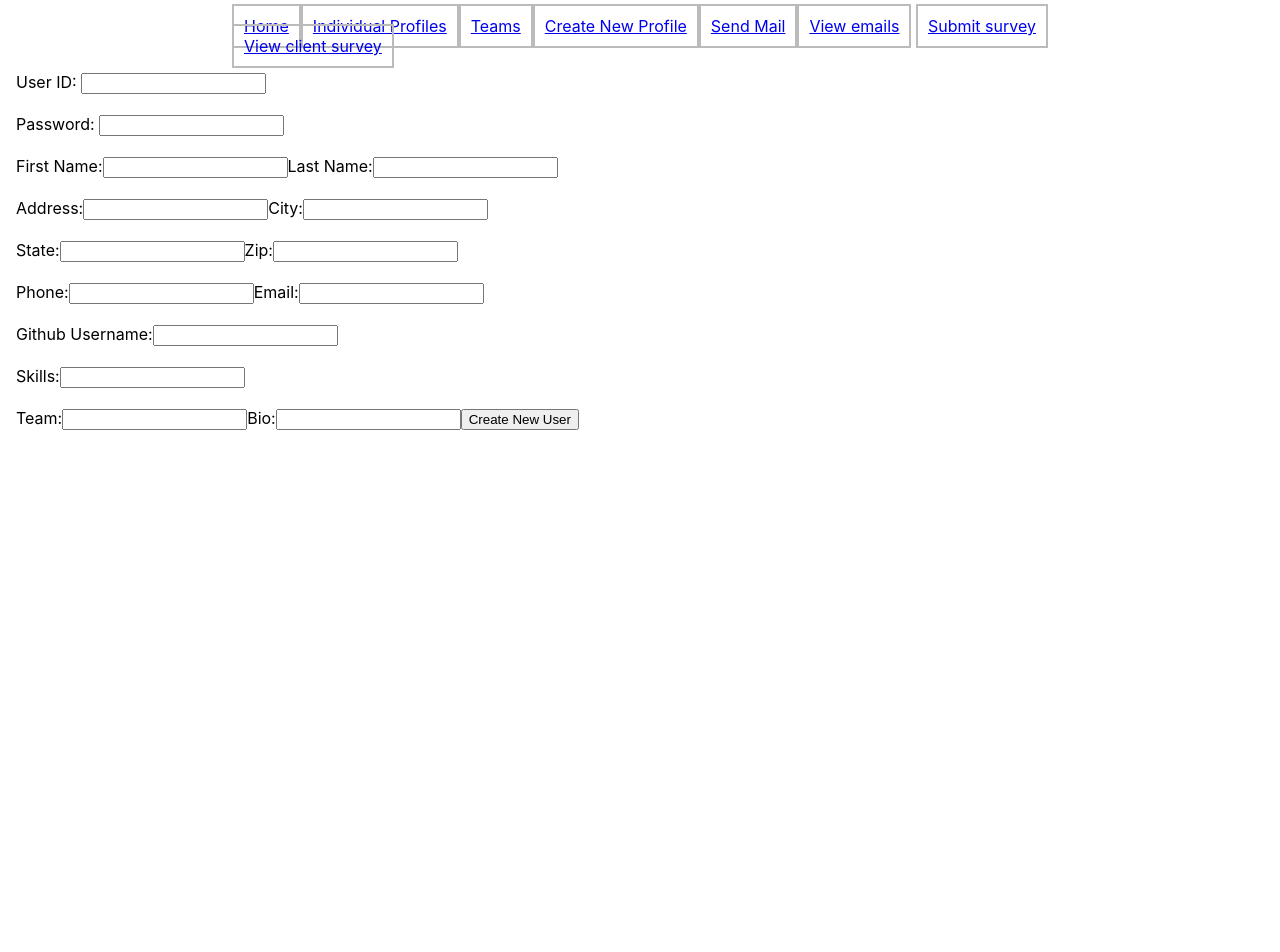
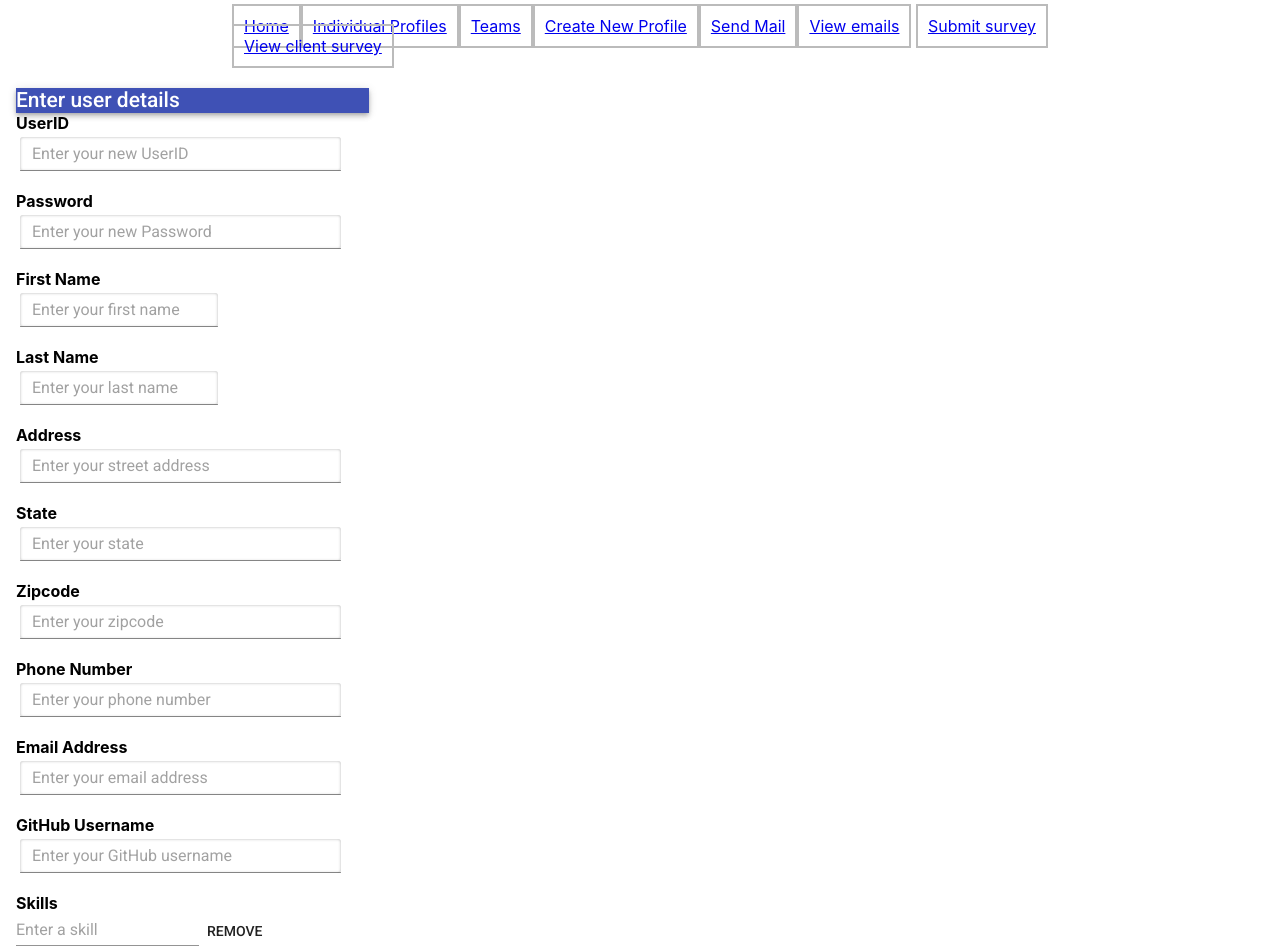
Before and after one commit to clange9530/student-portal-app, a React (Create React App) app in the folder client/: page /createProfile in a window 1280 px wide. Shown: the top 952 px of the page. Before the commit the page ends 800 px from the top, so only its background shows below. Built offline with nearby package versions, Linux system fonts and the light colour scheme.

Commit message:
Updated create profile page to use MUI & save multiple skills.

```diff
--- a/client/src/Components/Header.js
+++ b/client/src/Components/Header.js
@@ -3,6 +3,7 @@ import { Link } from "react-router-dom";
 
 const Header = () => (
   <header class="header">
+    <div>
       <nav>
         <ul>
           <li class="navBar"><Link to='/'   >Home</Link></li>
@@ -15,6 +16,8 @@ const Header = () => (
           <li class="navBar"><Link to="/clientsurvey/566372f4d11de3498e2941c9">View client survey</Link></li>     {/* TODO: Make project id dynamic */}
         </ul>
       </nav>
+    </div>
+
   </header>
 )
 
--- a/client/src/Pages/CreateProfile.js
+++ b/client/src/Pages/CreateProfile.js
@@ -1,4 +1,9 @@
 import React, { Component } from 'react';
+import Typography from '@material-ui/core/Typography';
+import Button from '@material-ui/core/Button';
+import Grid from '@material-ui/core/Grid';
+import { Input } from '@material-ui/core';
+import AppBar from '@material-ui/core/AppBar';
 
 class CreateProfile extends Component{
     state = {
@@ -15,13 +20,34 @@ class CreateProfile extends Component{
         Github:'',
         Bio:'',
         Team: '',
-        Skills: []
+        Skills: [{name: ''}]
     }
 
     handleChange = (e) => {
         this.setState({[e.target.name]: e.target.value})
     }
 
+    handleSkillChange = (index) => (e) => {
+        const newSkills = this.state.Skills.map((skill, skillIndex) => {
+            if (index !== skillIndex) return skill;
+            return { ...skill, name: e.target.value};
+        });
+        this.setState({Skills: newSkills})
+    }
+
+    addSkill = (e) => {
+        e.preventDefault();
+        this.setState({
+            Skills: this.state.Skills.concat([{name: ''}])
+        })
+    }
+
+    deleteSkill = (index) => (e) => {
+        e.preventDefault();
+        this.setState({
+            Skills: this.state.Skills.filter((skill, skillIndex) => index !== skillIndex)
+        })
+    }
 
     handleSubmit = (e) => {
         e.preventDefault();
@@ -47,66 +73,173 @@ class CreateProfile extends Component{
             Email:'',
             Github:'',
             Bio:'',
-            Skills: [],
+            Skills: [{name: ''}],
             Team: ''
         });
     }
 
     render() {
         return(
-            <div className="row">
-                <div classname="column">
-                    <form onSubmit={this.handleSubmit}>
-                        <label>User ID: </label>
-                        <input type="text" name="UserID" onChange={this.handleChange}/>
-                        <br/>
-                        <br/>
-                        <label>Password: </label>
-                        <input type="text" name="Password" onChange={this.handleChange}/>
-                        <br/>
-                        <br/>
-                        <label>First Name:</label>
-                        <input type="text" name="First" onChange={this.handleChange}/>
-                        <label>Last Name:</label>
-                        <input type="text" name="Last" onChange={this.handleChange}/>
-                        <br/>
-                        <br/>
-                        <label>Address:</label>
-                        <input type="text" name="Address" onChange={this.handleChange}/>
-                        <label>City:</label>
-                        <input type="text" name="City" onChange={this.handleChange}/>
-                        <br/>
-                        <br/>
-                        <label>State:</label>
-                        <input type="text" name="State" onChange={this.handleChange}/>
-                        <label>Zip:</label>
-                        <input type="text" name="Zip" onChange={this.handleChange}/>
-                        <br/>
-                        <br/>
-                        <label>Phone:</label>
-                        <input type="text" name="Phone" onChange={this.handleChange}/>
-                        <label>Email:</label>
-                        <input type="text" name="Email" onChange={this.handleChange}/>
-                        <br/>
-                        <br/>
-                        <label>Github Username:</label>
-                        <input type="text" name="Github" onChange={this.handleChange}/>
-                        <br/>
-                        <br/>
-                        <label>Skills:</label>
-                        <input type="text" name="Skills" onChange={this.handleChange}/>
-                        <br/>
-                        <br/>
-                        <label>Team:</label>
-                        <input type="text" name="Team" onChange={this.handleChange}/>
-                        <label>Bio:</label>
-                        <input type="text" name="Bio" onChange={this.handleChange}/>
-                        <button onClick={this.handleSubmit}>Create New User</button>
-                    </form>
-                </div>
-                <div className="column">
-
-                </div>
+            <div className="column1">
+                <AppBar position="static" >
+                    <Typography variant="title" color="inherit">
+                    Enter user details
+                    </Typography>
+                </AppBar>
+                <Grid container direction="column" spacing={16} >
+                    <Grid item md={12}>
+                        <label className="display-label">UserID</label>
+                        <Input
+                            className="text-input"
+                            name="UserID"
+                            title="UserID"
+                            value={this.state.UserID}
+                            onChange={this.handleChange}
+                            placeholder="Enter your new UserID"
+                            fullWidth={false}
+                        />
+                    </Grid>
+                    <Grid item md={12}>
+                        <label className="display-label">Password</label>
+                        <Input
+                            className="text-input"
+                            name="Password"
+                            title="Password"
+                            value={this.state.Password}
+                            onChange={this.handleChange}
+                            placeholder="Enter your new Password"
+                            fullWidth={false}
+                        />
+                    </Grid>
+                    <Grid item md={8}>
+                        <label className="display-label">First Name</label>
+                        <Input
+                            className="text-input"
+                            name="First"
+                            title="First"
+                            value={this.state.First}
+                            onChange={this.handleChange}
+                            placeholder="Enter your first name"
+                            fullWidth={false}
+                        />
+                    </Grid>
+                    <Grid item md={8}>
+                        <label className="display-label">Last Name</label>
+                        <Input
+                            className="text-input"
+                            name="Last"
+                            title="Last"
+                            value={this.state.Last}
+                            onChange={this.handleChange}
+                            placeholder="Enter your last name"
+                            fullWidth={false}
+                        />
+                    </Grid>
+                    <Grid item md={12}>
+                        <label className="display-label">Address</label>
+                        <Input
+                            className="text-input"
+                            name="Address"
+                            title="Address"
+                            value={this.state.Address}
+                            onChange={this.handleChange}
+                            placeholder="Enter your street address"
+                            fullWidth={false}
+                        />
+                    </Grid>
+                    <Grid item md={12}>
+                        <label className="display-label">State</label>
+                        <Input
+                            className="text-input"
+                            name="State"
+                            title="State"
+                            value={this.state.State}
+                            onChange={this.handleChange}
+                            placeholder="Enter your state"
+                            fullWidth={false}
+                        />
+                    </Grid>
+                    <Grid item md={12}>
+                        <label className="display-label">Zipcode</label>
+                        <Input
+                            className="text-input"
+                            name="Zipcode"
+                            title="Zipcode"
+                            value={this.state.Zipcode}
+                            onChange={this.handleChange}
+                            placeholder="Enter your zipcode"
+                            fullWidth={false}
+                        />
+                    </Grid>
+                    <Grid item md={12}>
+                        <label className="display-label">Phone Number</label>
+                        <Input
+                            className="text-input"
+                            name="Phone"
+                            title="Phone"
+                            value={this.state.Phone}
+                            onChange={this.handleChange}
+                            placeholder="Enter your phone number"
+                            fullWidth={false}
+                        />
+                    </Grid>
+                    <Grid item md={12}>
+                        <label className="display-label">Email Address</label>
+                        <Input
+                            className="text-input"
+                            name="Email"
+                            title="Email"
+                            value={this.state.Email}
+                            onChange={this.handleChange}
+                            placeholder="Enter your email address"
+                            fullWidth={false}
+                        />
+                    </Grid>
+                    <Grid item md={12}>
+                        <label className="display-label">GitHub Username</label>
+                        <Input
+                            className="text-input"
+                            name="Github"
+                            title="Github"
+                            value={this.state.Github}
+                            onChange={this.handleChange}
+                            placeholder="Enter your GitHub username"
+                            fullWidth={false}
+                        />
+                    </Grid>
+                    <Grid item md={12}>
+                        <label className="display-label">Skills</label>
+                        {this.state.Skills.map((skill, index) => (
+                                <div>
+                                    <Input
+                                        type="text"
+                                        placeholder="Enter a skill"
+                                        value={skill.name}
+                                        onChange={this.handleSkillChange(index)}
+                                    />
+                                    <Button onClick={this.deleteSkill(index)}>Remove</Button>
+                                </div>
+                            ))}
+                        <Button onClick={this.addSkill}>Add</Button>
+                    </Grid>
+                    <Grid item md={12}>
+                        <label className="display-label">Bio</label>
+                        <textarea
+                            className="text-area"
+                            rows={6}
+                            wrap="soft"
+                            name="Bio"
+                            title="Bio"
+                            value={this.state.Bio}
+                            onChange={this.handleChange}
+                            placeholder="Say something about yourself"
+                            fullWidth={false}
+                        />
+                    </Grid>
+                    <Grid item md={12}>
+                        <Button onClick={this.handleSubmit}>Save</Button>
+                    </Grid>
+                </Grid>
             </div>
         )
     }
--- a/package.json
+++ b/package.json
@@ -6,6 +6,7 @@
     "start": "node server.js"
   },
   "dependencies": {
+    "@material-ui/core": "^3.6.0",
     "body-parser": "^1.18.3",
     "cookie-parser": "~1.4.3",
     "debug": "~2.6.9",
```
Also changed, not shown: client/src/App.js (+7 -5 lines), client/src/Components/App.js (+2 -7 lines), client/src/Pages/Users.js (+12 -11 lines), client/src/index.css (+13 -0 lines), 1 other file (tests, documents, lock files or other folders). Lines whose indentation alone changed are shown as unchanged.
